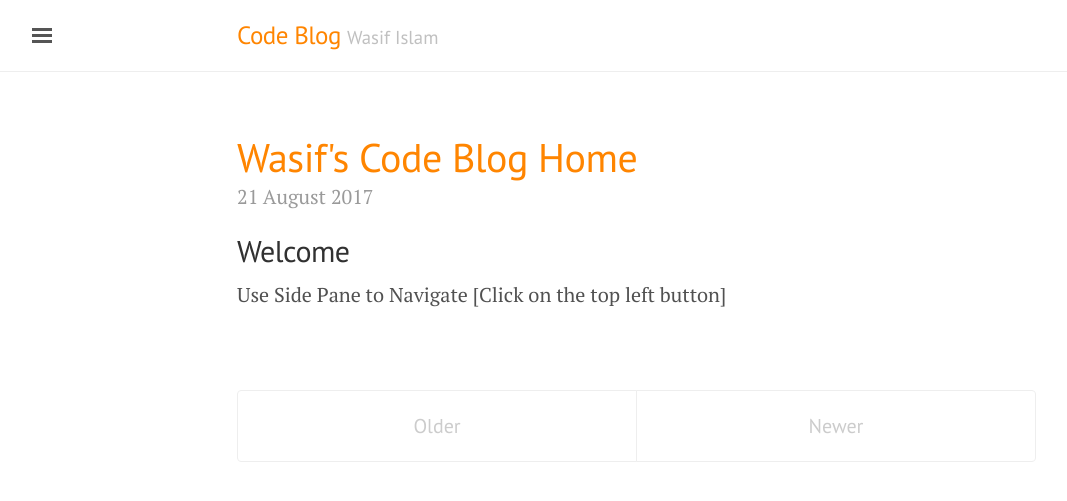
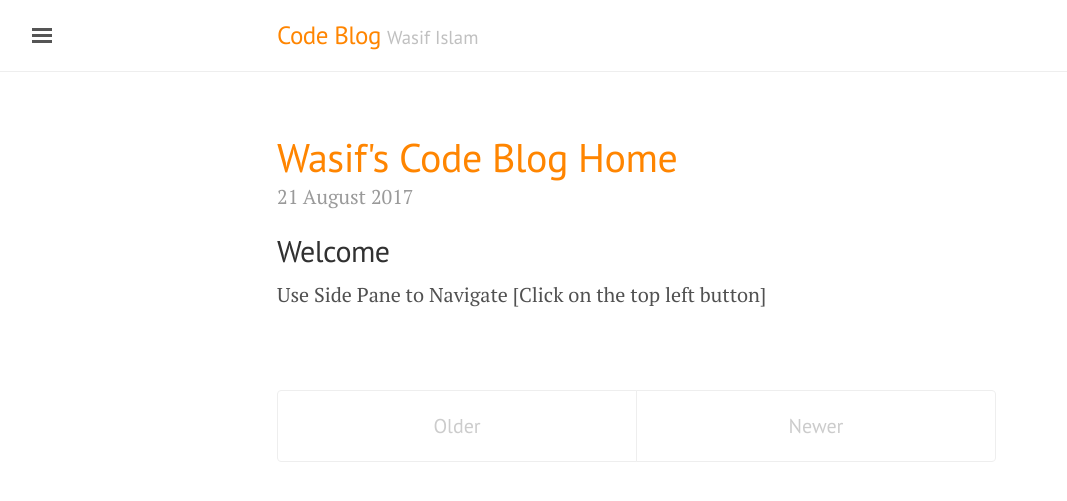
Before and after one commit to washifu/CodeBlog, a Jekyll site: the page built from index.html, in a window 1280 px wide. Shown: the top 501 px of the page, without its empty margins (3-1070 px from the left). Built offline with Jekyll 4.4.1, drawn with Linux system fonts in a browser that asks for light colours; the list of posts is cut into pages by our own code.

Commit message:
Update lanyon.css

```diff
--- a/public/css/lanyon.css
+++ b/public/css/lanyon.css
@@ -82,8 +82,8 @@ h1, h2, h3, h4, h5, h6 {
 }
 @media (min-width: 56em) {
   .container {
-    /* max-width: 38rem; */
-    max-width: 42rem; /* wasif */
+    max-width: 38rem;
+    /* max-width: 42rem; wasif */
   }
 }
 
```
